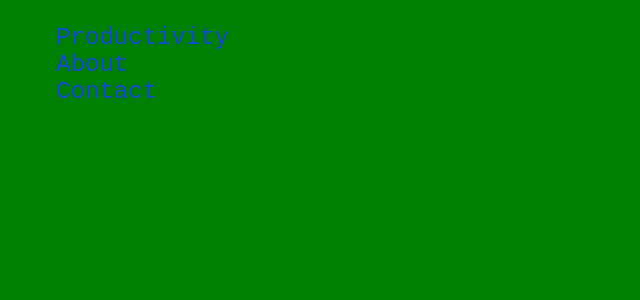
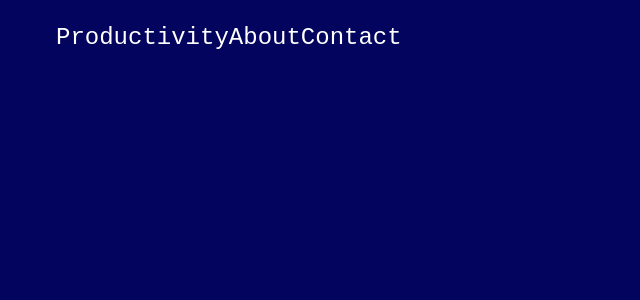
Before and after one commit to axelguerrero/notes-app, a React (Create React App) app: page / in a window 1280 px wide. Shown: the top 300 px of the page, without its empty margins (0-640 px from the left). Built offline with nearby package versions, Linux system fonts and the light colour scheme.

Commit message:
doing more stlying

```diff
--- a/public/css/App.css
+++ b/public/css/App.css
@@ -1,20 +1,17 @@
 body {
   text-align: left;
-  color: rgb(20, 70, 220);
+  background-color: #03045e;
+  color:white;
   font-family: monospace;
   font-size: 1.5rem;
-  background-color: green;
 }
 
 li {
   list-style: none;
-
+  display: inline;
 }
-
- p {
-  color: red;
- }
 
 a {
   text-decoration: none;
   color: inherit;
+}
--- a/public/index.html
+++ b/public/index.html
@@ -2,14 +2,12 @@
 <html lang="en">
   <head>
     <meta charset="utf-8" />
-    <link rel="icon" href="%PUBLIC_URL%/favicon.ico" />
     <meta name="viewport" content="width=device-width, initial-scale=1" />
     <meta name="theme-color" content="#000000" />
     <meta
       name="description"
       content="Web site created using create-react-app"
     />
-    <link rel="apple-touch-icon" href="%PUBLIC_URL%/logo192.png" />
     <!--
       manifest.json provides metadata used when your web app is installed on a
       user's mobile device or desktop. See https://developers.google.com/web/fundamentals/web-app-manifest/
```
